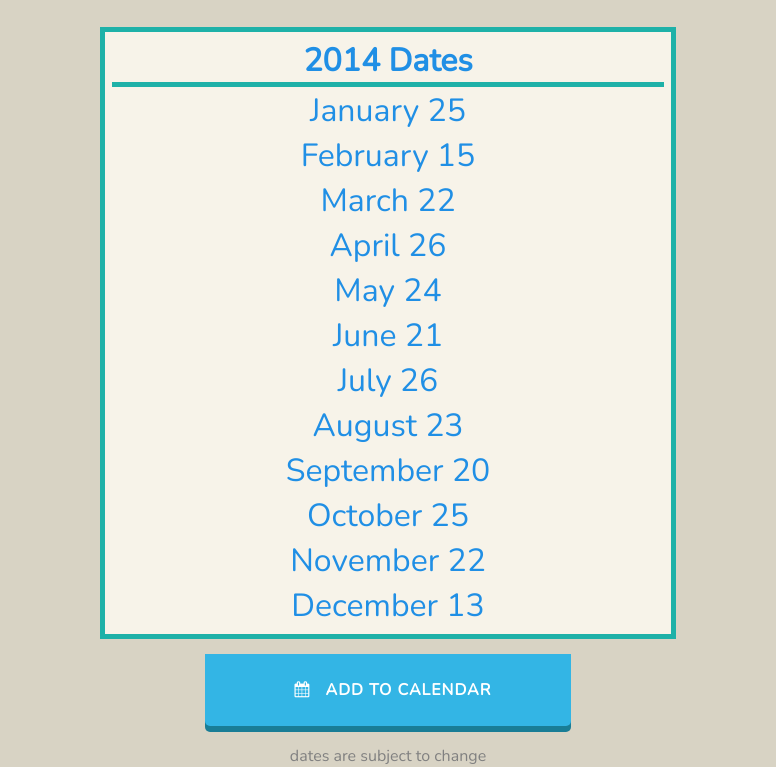
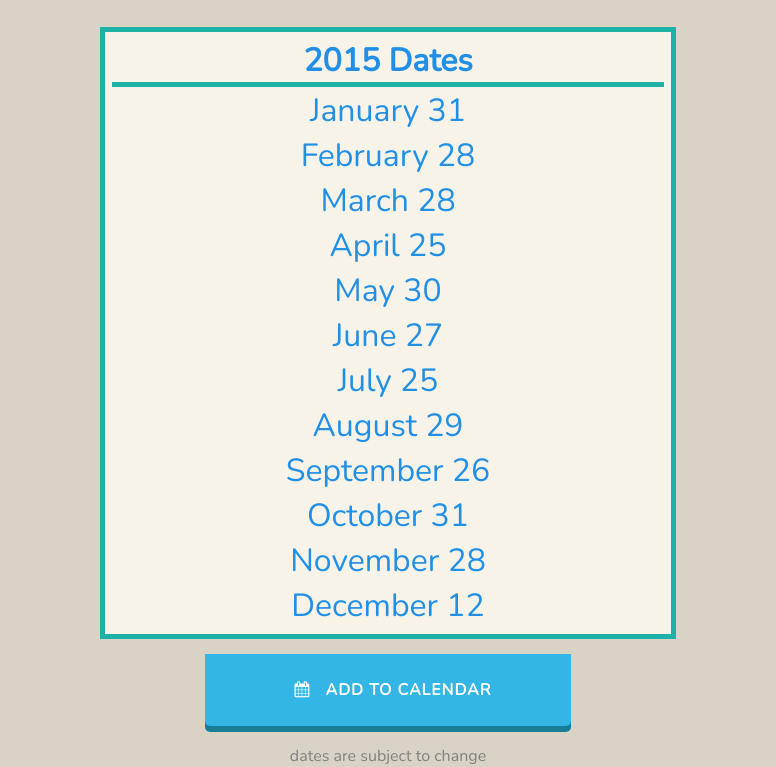
Before and after one commit to CoderDojoScotland/Share-Dates, a plain HTML site: page index.html in a window 1280 px wide. Shown: the part 150-917 px from the top of the page, without its empty margins (252-1028 px from the left). Drawn offline with nearby package versions, Linux system fonts and the light colour scheme.

Commit message:
added dates for 2015

```diff
--- a/index.html
+++ b/index.html
@@ -19,55 +19,55 @@
 <table>
   <thead>
     <tr>
-      <th>2014 Dates</th
+      <th>2015 Dates</th
     </tr>
   </thead>
   <tbody>
     <tr>
-      <td>January 25</td>
+      <td>January 31</td>
     </tr>
     <tr>
-      <td>February 15</td>
+      <td>February 28</td>
 
     </tr>
     <tr>
-      <td>March 22</td>
+      <td>March 28</td>
 
     </tr>
     <tr>
-      <td>April 26</td>
+      <td>April 25</td>
 
     </tr>
         <tr>
-      <td>May 24</td>
+      <td>May 30</td>
 
     </tr>
         <tr>
-      <td>June 21</td>
+      <td>June 27</td>
 
     </tr>
         <tr>
-      <td>July 26</td>
+      <td>July 25</td>
 
     </tr>
         <tr>
-      <td>August 23</td>
+      <td>August 29</td>
 
     </tr>
         <tr>
-      <td>September 20</td>
+      <td>September 26</td>
 
     </tr>
         <tr>
-      <td>October 25</td>
+      <td>October 31</td>
 
     </tr>
         <tr>
-      <td>November 22</td>
+      <td>November 28</td>
 
     </tr>
         <tr>
-      <td>December 13</td>
+      <td>December 12</td>
 
     </tr>
 
```
